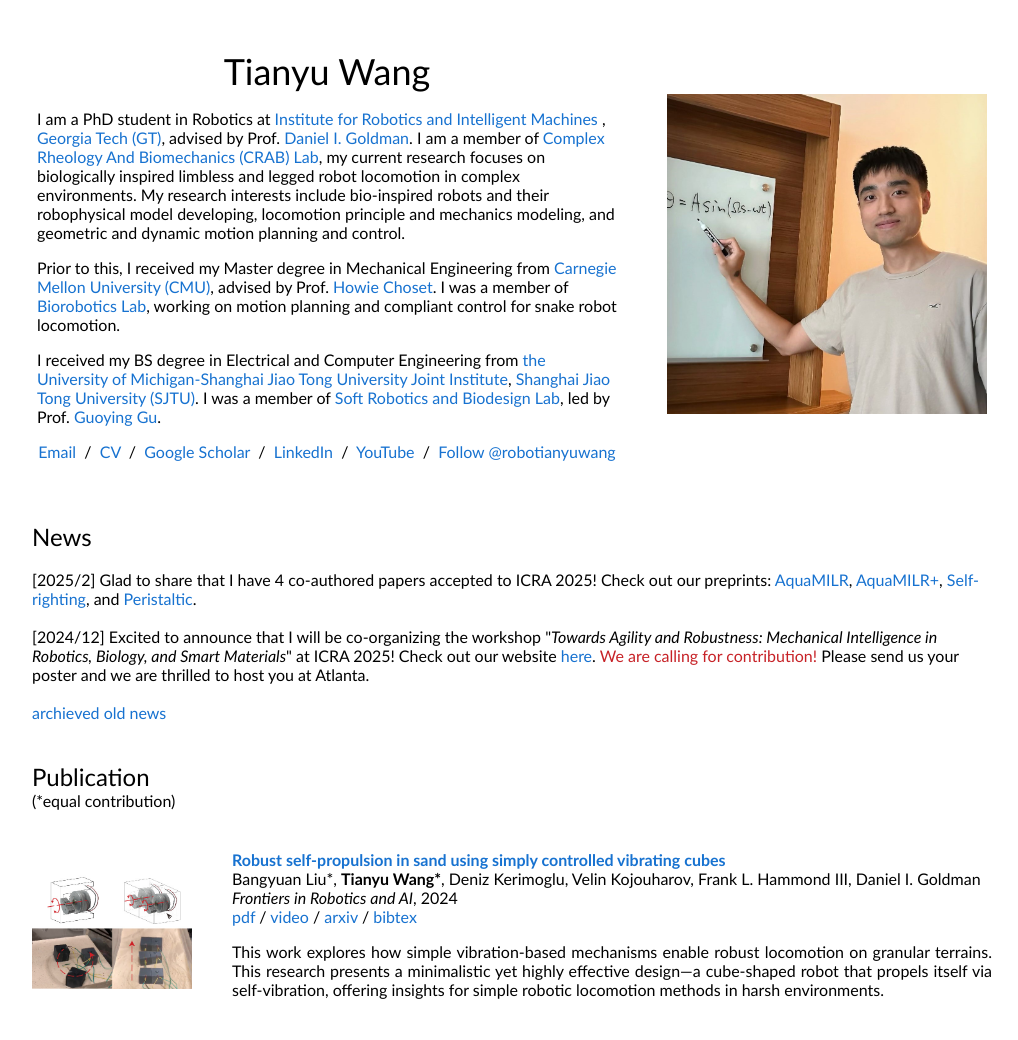
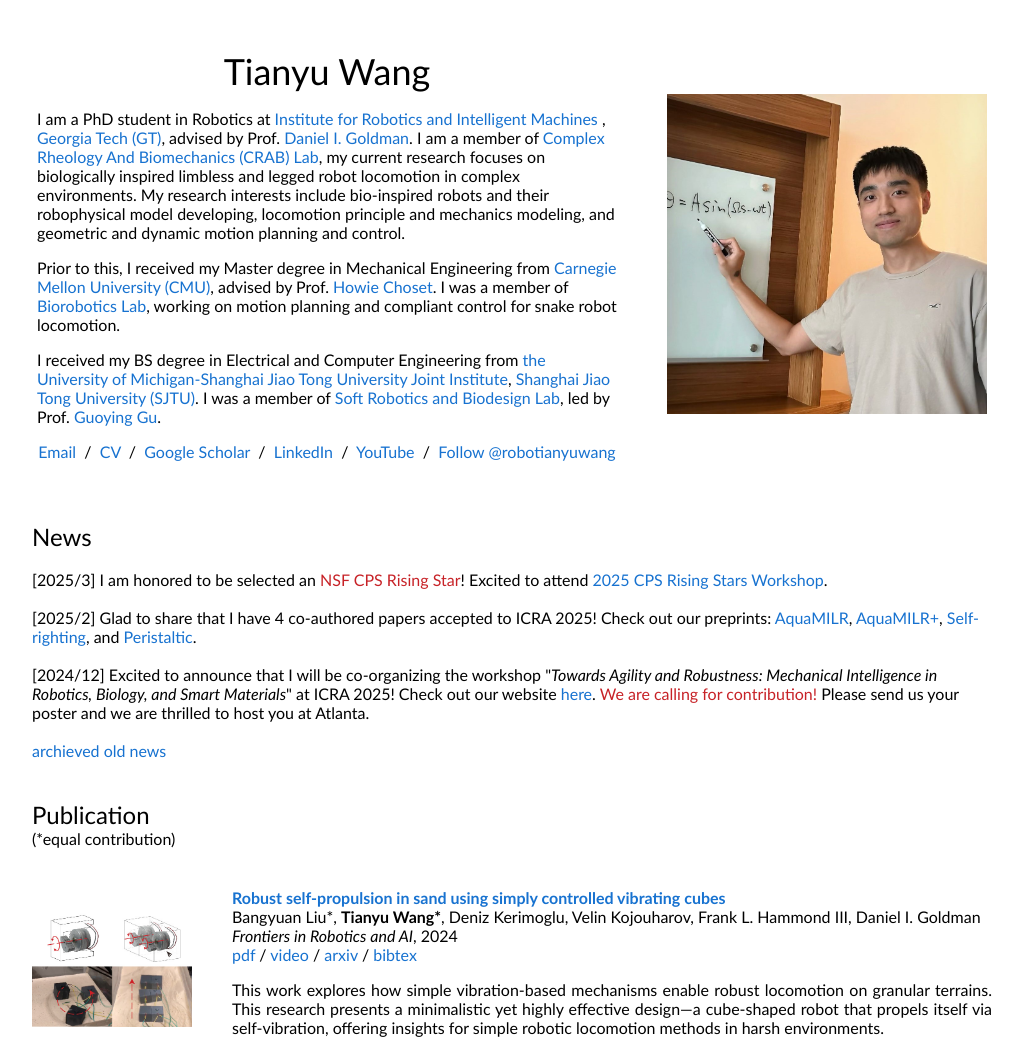
Before and after one commit to ty-wang/ty-wang.github.io, a plain HTML site: page index.html in a window 1280 px wide. Shown: the top 1040 px of the page, without its empty margins (128-1146 px from the left). Drawn offline with Linux system fonts and the light colour scheme.

Commit message:
Update_20250306

```diff
--- a/index.html
+++ b/index.html
@@ -78,6 +78,9 @@
           <tr>
             <td style="padding:20px;width:100%;vertical-align:middle">
               <heading>News</heading>
+              <br>
+              <br>
+              [2025/3] I am honored to be selected an <span style="color:#C72227;">NSF CPS Rising Star</span>! Excited to attend <a href="https://cps-vo.org/group/CPSRisingStarsWorkshop25" target="_blank">2025 CPS Rising Stars Workshop</a>.
               <br>
               <br>
               [2025/2] Glad to share that I have 4 co-authored papers accepted to ICRA 2025! Check out our preprints: <a href="https://arxiv.org/abs/2407.01733" target="_blank">AquaMILR</a>, <a href="https://arxiv.org/abs/2409.18383" target="_blank">AquaMILR+</a>, <a href="https://arxiv.org/abs/2410.01056" target="_blank">Self-righting</a>, and <a href="https://arxiv.org/abs/2410.01046" target="_blank">Peristaltic</a>.
```
